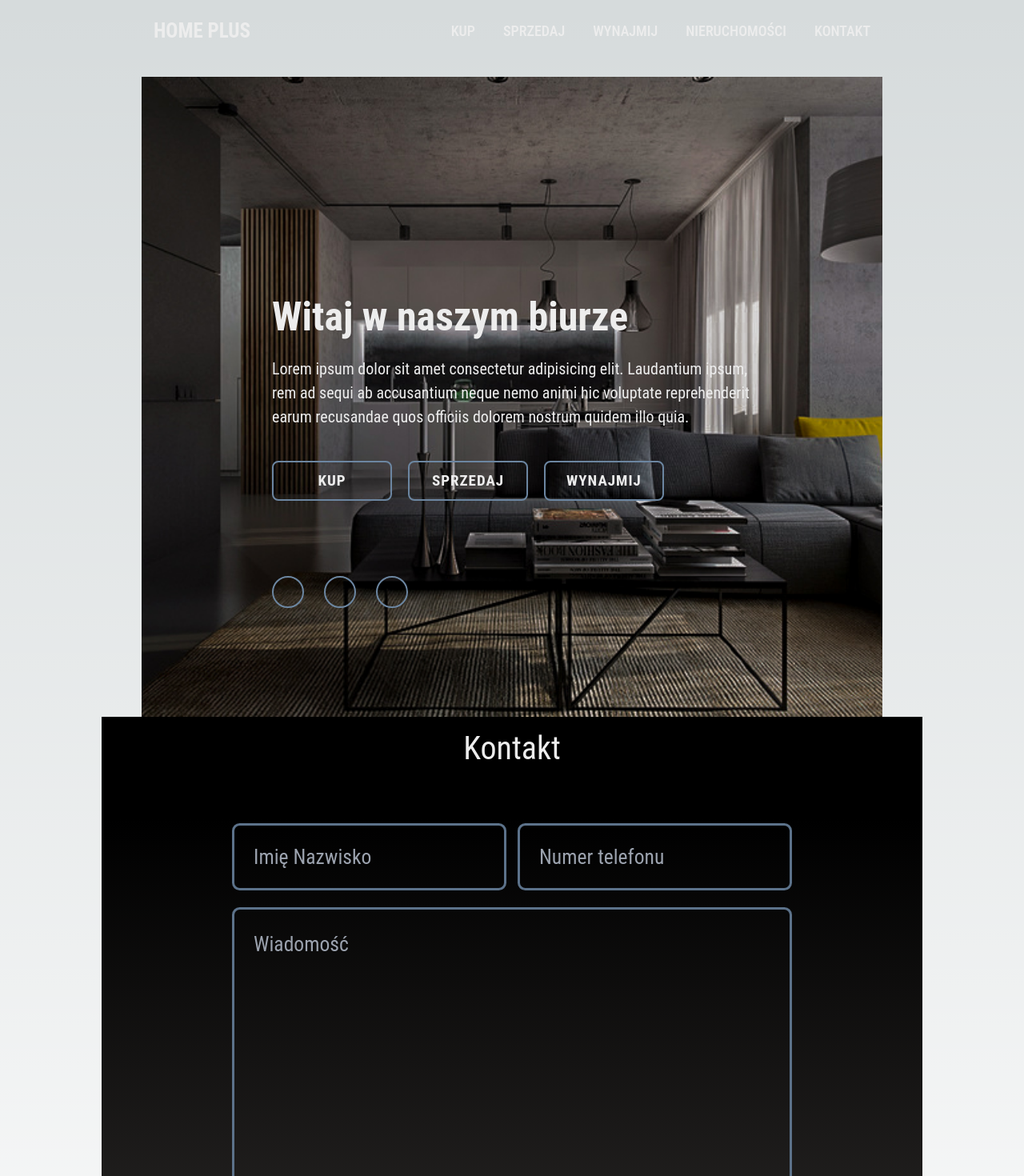
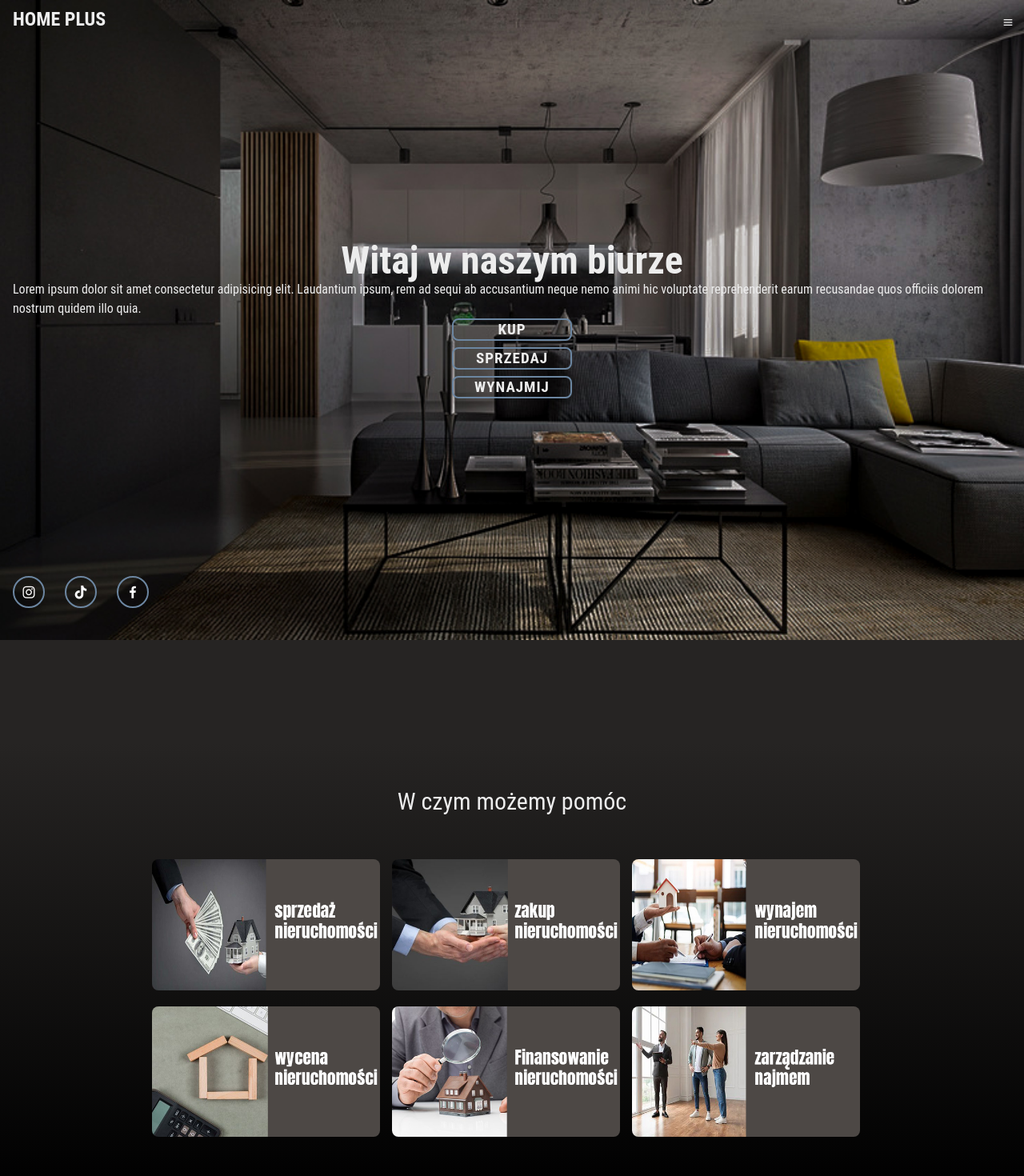
Before and after one commit to mk2307/property.github.io, a Next.js app: page / in a window 1280 px wide. Shown: the top 1470 px of the page at 80% size. Built offline with nearby package versions, Linux system fonts and the light colour scheme.

Commit message:
working on styling

```diff
--- a/package.json
+++ b/package.json
@@ -21,5 +21,8 @@
     "react-dom": "18.2.0",
     "tailwindcss": "3.3.2",
     "typescript": "5.1.3"
+  },
+  "volta": {
+    "node": "20.3.0"
   }
 }
--- a/public/style.css
+++ b/public/style.css
@@ -1,139 +1,109 @@
-@import url('https://fonts.googleapis.com/css2?family=Josefin+Sans&display=swap');
+@import url("https://fonts.googleapis.com/css2?family=Josefin+Sans&display=swap");
 
- *{
-    font-family: 'Roboto Condensed', sans-serif;
+* {
+  font-family: "Roboto Condensed", sans-serif;
   margin: 0;
   padding: 0;
   box-sizing: border-box;
-
 }
 
-
 body {
-
   color: #ededed;
   text-shadow: black;
 }
 
- .header{
-
+.header {
   position: fixed;
   top: 0;
   left: 0;
-    width:100%;
+  width: 100%;
   padding: 20px 15%;
   background: transparent;
   display: flex;
   justify-content: space-between;
   align-items: center;
   z-index: 100;
-    transition: .3s;
+  transition: 0.3s;
 }
 
- .body , .html {
-
+.body,
+.html {
   overflow-x: hidden;
-
 }
 
 .header .sticky {
-
   background: yellowgreen;
 }
 
- .logo{
-
+.logo {
   position: relative;
   font-size: 25px;
   color: #ededed;
   text-shadow: black;
   text-decoration: none;
   font-weight: 600;
-
-
-
 }
 
-
-
-.navbar a{
-
+.navbar a {
   font-size: 18px;
   color: #ededed;
   text-decoration: none;
   font-weight: 500;
   margin-left: 35px;
-    transition: .3s;
+  transition: 0.3s;
 }
 
-.navbar a:hover, .navbar a.active{
-
+.navbar a:hover,
+.navbar a.active {
   color: yellow;
 }
 
-#menu-icon{
-
+#menu-icon {
   font-size: 36px;
   color: #ededed;
   cursor: pointer;
   display: none;
-
 }
 
-section{
-
+/* section {
   min-height: 100vh;
   padding: 20px 15%;
+} */
 
-
-}
-
-
-.home{
-
+.home {
   height: 100vh;
-   background: url('./img/tlo.jpg') no-repeat;
+  background: url("./img/tlo.jpg") no-repeat;
   background-size: cover;
   background-position: center;
 
-   display:flex;
+  display: flex;
   align-items: center;
   padding: 0 15%;
-
+  width: 100%;
 }
 
 .home-content {
-
-
   max-width: 600px;
-
-
 }
 
 .home-content h1 {
-
   font-size: 50px;
   font-weight: 700;
   line-height: 1.2;
 }
 
 .home-content p {
-
   font-size: 20px;
   margin: 20px 0 40px;
-
 }
 
 .home-content .btn-box {
-
   display: flex;
   justify-content: space-between;
-    width: 490px;
-    height: 50px;
-
+  /* width: 490px;
+  height: 50px; */
 }
 .btn-box a {
-
   position: relative;
   display: inline-flex;
   justify-content: center;
@@ -141,71 +111,57 @@ margin: 20px 0 40px;
   width: 150px;
   height: 100%;
   background: transparent;
-    border:  2px solid #6c86a1;
+  border: 2px solid #6c86a1;
   border-radius: 8px;
   font-size: 19px;
-    color:#ededed;
+  color: #ededed;
   text-decoration: none;
   font-weight: 600;
   letter-spacing: 1px;
   z-index: 1;
   overflow: hidden;
-    transition: .2s;
-
+  transition: 0.2s;
 }
 
 .btn-box a:nth-child(1) {
-
   background: transparent;
   color: #ededed;
 }
 
 .btn-box a:nth-child(2) {
-
   background: transparent;
   color: #ededed;
 }
 
 .btn-box a:nth-child(3) {
-
   background: transparent;
   color: #ededed;
 }
-            .btn-box a:nth-child(1)::before{
-
+.btn-box a:nth-child(1)::before {
   background: #6c86a1;
-
 }
 
 .btn-box a:nth-child(2)::before {
-
   background: #6c86a1;
-
 }
 
 .btn-box a:nth-child(3)::before {
+  background: #6c86a1;
+}
 
-                background: #6c86a1; }
-
-                .btn-box a:nth-child(1):hover{
-
+.btn-box a:nth-child(1):hover {
   color: yellow;
-
 }
 
 .btn-box a:nth-child(2):hover {
-
   color: yellow;
-
 }
 
 .btn-box a:nth-child(3):hover {
-
   color: yellow;
 }
-.btn-box a::before{
-
-    content: '';
+.btn-box a::before {
+  content: "";
   position: absolute;
   top: 0;
   left: 0;
@@ -213,27 +169,22 @@ margin: 20px 0 40px;
   height: 100%;
   background: transparent;
   z-index: -1;
-    transition: .4s;
+  transition: 0.4s;
 }
 
 .btn-box a:hover::before {
-
   width: 100%;
-
 }
 
 .home-sci {
-
   position: absolute;
-    bottom:40px;
-    width:170px;
+  bottom: 40px;
+  width: 170px;
   display: flex;
   justify-content: space-between;
 }
 
-
 .home-sci a {
-
   position: relative;
   display: inline-flex;
   justify-content: center;
@@ -248,23 +199,15 @@ color: white;
   text-decoration: none;
   z-index: 1;
   overflow: hidden;
-transition: .4s;
-
-
-
-
+  transition: 0.4s;
 }
 
 .home-sci a:hover {
-
   color: yellow;
-
 }
 
-
 .home-sci a::before {
-
-    content: '';
+  content: "";
   position: absolute;
   top: 0;
   left: 0;
@@ -272,99 +215,68 @@ color: yellow;
   height: 100%;
   background: #6c86a1;
   z-index: -1;
-    transition: .4s;
-
-
-
-
+  transition: 0.4s;
 }
 
-
-
 .home-sci a:hover:before {
-
-
   width: 100%;
-
-
-
 }
-.events{
-
-
+.events {
   height: 100vh;
-    background: linear-gradient(#262423 16%,black 86%);
+  background: linear-gradient(#262423 16%, black 86%);
   background-size: cover;
   background-position: center;
   flex-direction: column;
   gap: 20px;
   justify-content: center;
-    display:flex;
+  display: flex;
   align-items: center;
 
   padding: 0 13%;
 }
 
 .title {
-
   font-size: 30px;
   margin-bottom: 30px;
   text-align: justify;
-
 }
 
-
-
-.raw , .row {
-
+.raw,
+.row {
   display: flex;
   align-items: center;
   width: 100%;
   justify-content: space-between;
-
-
 }
 
-
-
-
-.row , .raw , .col img {
-
+.row,
+.raw,
+.col img {
   width: 95%;
   border-radius: 8px;
-
 }
 
-
-
-
-
-.about{
-
+.about {
   height: 100vh;
-    background: url('img/tlo2.png') no-repeat;
+  background: url("img/tlo2.png") no-repeat;
   background-size: cover;
   background-position: center;
   flex-direction: column;
   gap: 20px;
   justify-content: center;
-    display:flex;
+  display: flex;
   align-items: center;
 
   padding-bottom: 60px;
-
 }
 
- .heading{
-
+.heading {
   font-size: 50px;
   margin-bottom: 30px;
   text-align: justify;
-
 }
 
-.aboutimg{
-
+.aboutimg {
   position: relative;
   width: 400px;
   height: 400px;
@@ -372,41 +284,27 @@ border-radius: 8px;
   display: flex;
   justify-content: center;
   align-items: center;
-
-
 }
 
 .aboutimg img {
-
-    width:70%;
+  width: 70%;
   border-radius: 50%;
-    border: .2rem solid #6c86a1;
+  border: 0.2rem solid #6c86a1;
 }
 
-
-
 .aboutcontent {
-
   text-align: center;
-
-
 }
 .aboutcontent h3 {
-
   font-size: 26px;
-
 }
 
 .aboutcontent p {
-
   font-size: 20px;
   margin: 20px 0 40px;
-
 }
 
-
 .btnboxbtns a {
-
   position: relative;
   display: inline-flex;
   justify-content: center;
@@ -414,38 +312,33 @@ font-size: 26px;
   width: 150px;
   height: 100%;
   background: transparent;
-    border:  2px solid #6c86a1;
+  border: 2px solid #6c86a1;
   border-radius: 8px;
   font-size: 19px;
-    color:#ededed;
+  color: #ededed;
   text-decoration: none;
   font-weight: 600;
   letter-spacing: 1px;
   z-index: 1;
   overflow: hidden;
-    transition: .2s;
+  transition: 0.2s;
 }
 
 .btnboxbtns a:nth-child(1) {
-
   background: transparent;
   color: #ededed;
 }
 
-.btnboxbtns a:nth-child(1)::before{
-
+.btnboxbtns a:nth-child(1)::before {
   background: #6c86a1;
 }
 
+.btnboxbtns a:nth-child(1):hover {
+  color: yellow;
+}
 
-.btnboxbtns a:nth-child(1):hover{
-
-    color: yellow;}
-
-
-.btnboxbtns a::before{
-
-        content: '';
+.btnboxbtns a::before {
+  content: "";
   position: absolute;
   top: 0;
   left: 0;
@@ -453,40 +346,29 @@ font-size: 26px;
   height: 100%;
   background: transparent;
   z-index: -1;
-        transition: .4s;
+  transition: 0.4s;
 }
 
 .btnboxbtns a:hover::before {
-
   width: 100%;
-
 }
 
-
-
-
-
-.kontakt{
-
+.kontakt {
   height: 100vh;
   background: linear-gradient(black 16%, #262423 86%);
   background-position: center;
   flex-direction: column;
   gap: 20px;
   justify-content: center;
-        display:flex;
+  display: flex;
   align-items: center;
 
   padding-bottom: 60px;
-
 }
 
 /*#262423*/
 
-
-
 .btn {
-
   position: relative;
   display: inline-flex;
   justify-content: center;
@@ -494,157 +376,117 @@ font-size: 26px;
   width: 150px;
   height: 100%;
   background: transparent;
-        border:  2px solid #6c86a1;
+  border: 2px solid #6c86a1;
   border-radius: 8px;
   font-size: 19px;
-        color:#ededed;
+  color: #ededed;
   text-decoration: none;
   font-weight: 600;
   letter-spacing: 1px;
   z-index: 1;
   overflow: hidden;
-        transition: .2s;
-
-
-
-
+  transition: 0.2s;
 }
 
-
-
 .kontakt {
-
   min-height: auto;
   padding-bottom: 70px;
-
 }
 
-
 .kontakt form {
-
   max-width: 700px;
   margin: 0 auto;
   text-align: center;
-
-
 }
 
 .kontakt form .input-box {
-
   position: relative;
   display: flex;
   justify-content: space-between;
   flex-wrap: wrap;
-
 }
 
-
 .kontakt form .input-box .input-field {
-
   position: relative;
   width: 49%;
-        margin: .8rem 0;
-
-
-
+  margin: 0.8rem 0;
 }
-
 
 .kontakt form .input-box .input-field input,
 .kontakt form .textarea-field textarea {
-
   width: 100%;
   height: 100%;
   padding: 1.5rem;
   font-size: 1.6rem;
   color: #ededed;
   background: transparent;
-        border-radius: .6rem;
-        border: .2rem solid #5C728A;
-
-
-
+  border-radius: 0.6rem;
+  border: 0.2rem solid #5c728a;
 }
 
-
-.kontakt form .input-box .input-field input::placeholder
-.kontakt form .textarea-field textarea::placeholder {
-
-        color:#5C728A;
+.kontakt
+  form
+  .input-box
+  .input-field
+  input::placeholder
+  .kontakt
+  form
+  .textarea-field
+  textarea::placeholder {
+  color: #5c728a;
 }
 
 .kontakt form .textarea-field {
-
   position: relative;
-        margin: .5rem 0 2rem;
+  margin: 0.5rem 0 2rem;
   display: flex;
-
-
 }
 
 .kontakt form .textarea-field textarea {
-
   resize: none;
-
 }
 
 .kontakt form .btnboxbtns .btn {
-
   cursor: pointer;
 }
 
-
-
-
-.footer{
-
+.footer {
   display: flex;
   justify-content: space-between;
   align-items: center;
   flex-wrap: wrap;
   padding: 1rem 9%;
   background: #6c86a1;
-
 }
 
 .footer-text p {
   color: black;
   font-size: 1.6rem;
-
 }
 
-.private a{
-
+.private a {
   position: relative;
   display: inline-flex;
   justify-content: center;
   align-items: center;
   font-size: 19px;
-    color: black;;
+  color: black;
   text-decoration: none;
   font-weight: 600;
   letter-spacing: 1px;
-
-
-
-
-
 }
 .info p {
-    color:black;
+  color: black;
   margin: 20px 0 40px;
-
 }
 
 /* sprzedaj */
 
-
 .sell {
-
   display: flex;
   justify-content: center;
   align-items: center;
-    background: linear-gradient(#3F4E5E 30%,black 70%);
+  background: linear-gradient(#3f4e5e 30%, black 70%);
   gap: 2rem;
   padding-left: 0%;
   padding-bottom: 0%;
@@ -652,39 +494,26 @@ font-size: 26px;
   padding-right: 7%;
 }
 
-.sell-img img{
-
-    width:59vw;
-
+.sell-img img {
+  width: 59vw;
 }
 
 .heading {
-
   text-align: center;
   font-size: 40px;
-
 }
 
-
-
 .sell-content h2 {
-
   text-align: left;
   line-height: 1.2;
-
 }
 
 .sell-content p {
-
   font-size: 1.3rem;
   margin: 2rem 0 3rem;
-
-
 }
 
 .btnb {
-
-
   position: relative;
   display: inline-flex;
   justify-content: center;
@@ -692,14 +521,14 @@ font-size: 26px;
   width: 250px;
   height: 100%;
   background: transparent;
-        border:  2px solid #6c86a1;
+  border: 2px solid #6c86a1;
   border-radius: 8px;
   font-size: 19px;
-        color:#ededed;
+  color: #ededed;
   text-decoration: none;
   font-weight: 600;
   letter-spacing: 1px;
   z-index: 1;
   overflow: hidden;
-        transition: .2s;;
+  transition: 0.2s;
 }
--- a/src/app/layout.tsx
+++ b/src/app/layout.tsx
@@ -4,8 +4,8 @@ import { Inter } from "next/font/google";
 const inter = Inter({ subsets: ["latin"] });
 
 export const metadata = {
-  title: "Create Next App",
-  description: "Generated by create next app",
+  title: "Home plus",
+  description: "Najlepsze biuro nieruchomości w Polsce",
 };
 
 export default function RootLayout({ children }: { children: React.ReactNode }) {
@@ -14,6 +14,7 @@ export default function RootLayout({ children }: { children: React.ReactNode })
       <head>
         <meta charSet="utf-8" />
         <link rel="stylesheet" href="style.css" />
+        <link href='https://unpkg.com/boxicons@2.1.4/css/boxicons.min.css' rel='stylesheet'></link>
       </head>
       <body className={inter.className}>{children}</body>
     </html>
--- a/src/app/page.tsx
+++ b/src/app/page.tsx
@@ -1,40 +1,16 @@
 import { ContactUs } from "@/components/ContactUs";
+import { Events } from "@/components/Events";
 import { Footer } from "@/components/Footer";
 import { Header } from "@/components/Header";
+import { Hero } from "@/components/Hero";
 import Image from "next/image";
 
 export default function Home() {
   return (
-    <main className="flex min-h-screen flex-col items-center justify-between p-24">
+    <main className="flex min-h-screen flex-col items-center justify-between">
       <Header />
-      <section className="home" id="home">
-        <div className="home-content">
-          <h1>Witaj w naszym biurze</h1>
-
-          <p>
-            Lorem ipsum dolor sit amet consectetur adipisicing elit. Laudantium ipsum, rem ad sequi ab accusantium neque
-            nemo animi hic voluptate reprehenderit earum recusandae quos officiis dolorem nostrum quidem illo quia.
-          </p>
-
-          <div className="btn-box">
-            <a href="#">KUP</a>
-            <a href="sprzedaj.html">SPRZEDAJ</a>
-            <a href="#">WYNAJMIJ</a>
-          </div>
-        </div>
-
-        <div className="home-sci">
-          <a href="#">
-            <i className="bx bxl-instagram"></i>
-          </a>
-          <a href="#">
-            <i className="bx bxl-tiktok"></i>
-          </a>
-          <a href="#">
-            <i className="bx bxl-facebook"></i>
-          </a>
-        </div>
-      </section>
+      <Hero />
+      <Events />
       <ContactUs />
       <Footer />
     </main>
--- /dev/null
+++ b/src/components/Events.tsx
@@ -0,0 +1,39 @@
+import React from "react";
+
+export const Events = () => {
+    return (
+      <section className="events" id="events">
+        <div className="title">
+          <h2>W czym możemy pomóc</h2>
+          <div className="line"></div>
+        </div>
+        <div className="row">
+          <div className="col">
+            <img src="img/sprzedazedit.jpg" alt="zdjecie" />
+          </div>
+
+          <div className="col">
+            <img src="img/zakupedit.jpg" alt="zdjecie" />
+          </div>
+
+          <div className="col">
+            <img src="img/wynajemedit.jpg" alt="zdjecie" />
+          </div>
+        </div>
+
+        <div className="raw">
+          <div className="col">
+            <img src="img/wycenaedit.jpg" alt="zdjecie" />
+          </div>
+
+          <div className="col">
+            <img src="img/finansowanieedit.jpg" alt="zdjecie" />
+          </div>
+
+          <div className="col">
+            <img src="img/zarzadanieedit.jpg" alt="zdjecie" />
+          </div>
+        </div>
+      </section>
+    );
+};
--- a/src/components/Header.tsx
+++ b/src/components/Header.tsx
@@ -1,13 +1,13 @@
 export const Header = () => {
   return (
-    <header className="header">
-      <a href="index.html" className="logo">
+    <header className="top-0 left-0 fixed pl-4 pr-4 pt-2 bg-transparent flex justify-between items-center z-30 w-screen">
+      <a href="index.html" className="relative text-2xl text-[#ededed] font-semibold">
         HOME PLUS
       </a>
-
-      <i className="bx bx-menu" id="menu-icon"></i>
-
-      <nav className="navbar">
+      <div className="w-3 h-3">
+        <i className="bx bx-menu" id="close-icon"></i>
+      </div>
+      <nav className="navbar hidden">
         <a href="#kup">KUP</a>
         <a href="sprzedaj.html">SPRZEDAJ</a>
         <a href="#WYNAJMIJ">WYNAJMIJ</a>
--- /dev/null
+++ b/src/components/Hero.tsx
@@ -0,0 +1,32 @@
+import React from "react";
+
+export const Hero = () => {
+    return <section className="bg-cover bg-center flex items-center w-full bg-hero-pattern bg-no-repeat h-screen p-4" id="home">
+        <div>
+            <h1 className="text-center font-bold text-5xl">Witaj w naszym biurze</h1>
+
+            <p>
+                Lorem ipsum dolor sit amet consectetur adipisicing elit. Laudantium ipsum, rem ad sequi ab accusantium neque
+                nemo animi hic voluptate reprehenderit earum recusandae quos officiis dolorem nostrum quidem illo quia.
+            </p>
+
+            <div className="btn-box flex flex-col gap-2 text-base items-center">
+                <a href="#">KUP</a>
+                <a href="sprzedaj.html">SPRZEDAJ</a>
+                <a href="#">WYNAJMIJ</a>
+            </div>
+        </div>
+
+        <div className="home-sci">
+            <a href="#">
+                <i className="bx bxl-instagram"></i>
+            </a>
+            <a href="#">
+                <i className="bx bxl-tiktok"></i>
+            </a>
+            <a href="#">
+                <i className="bx bxl-facebook"></i>
+            </a>
+        </div>
+    </section>
+}
```
Also changed, not shown: tailwind.config.js (+8 -7 lines). Lines whose indentation alone changed are shown as unchanged.
